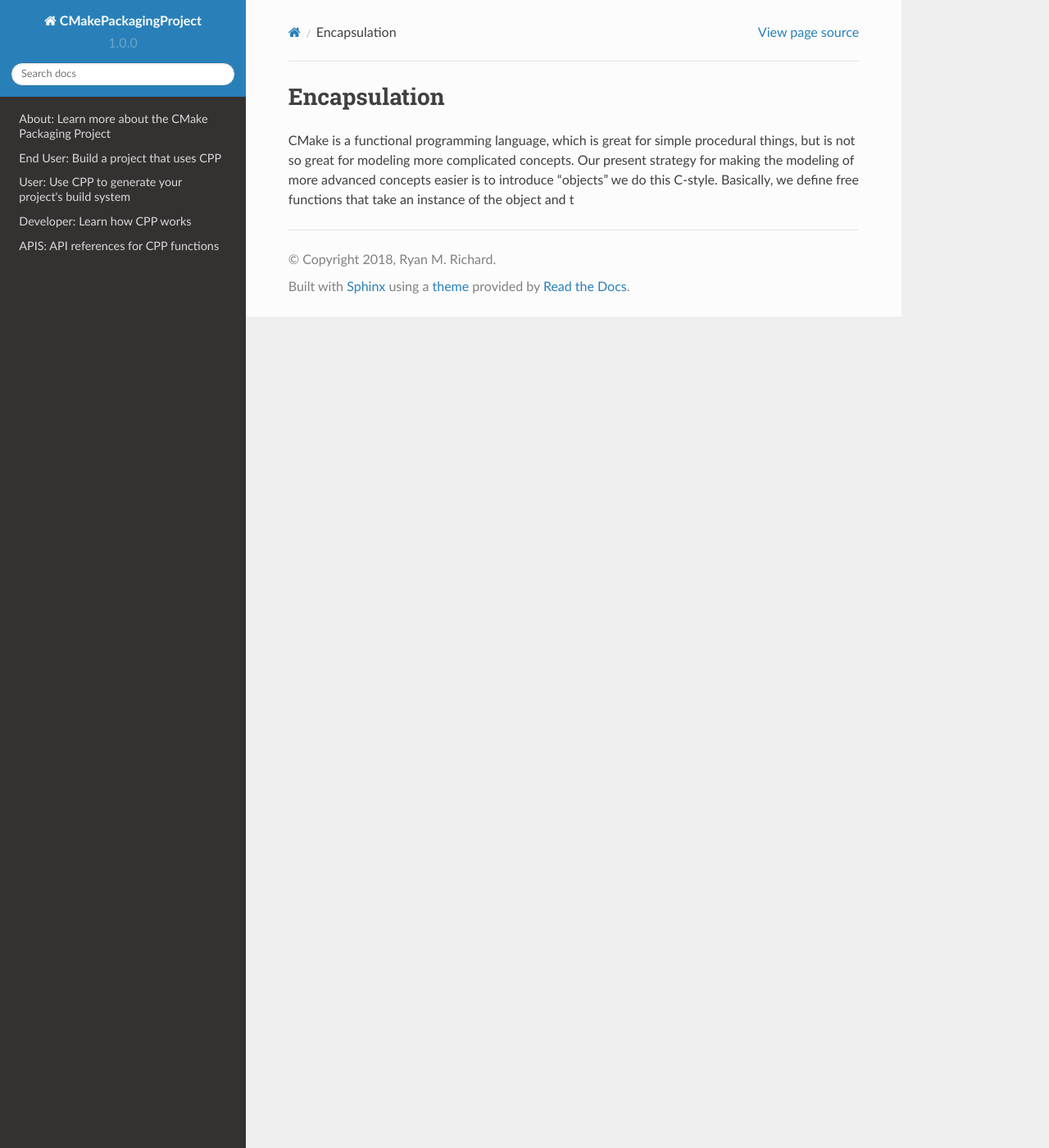
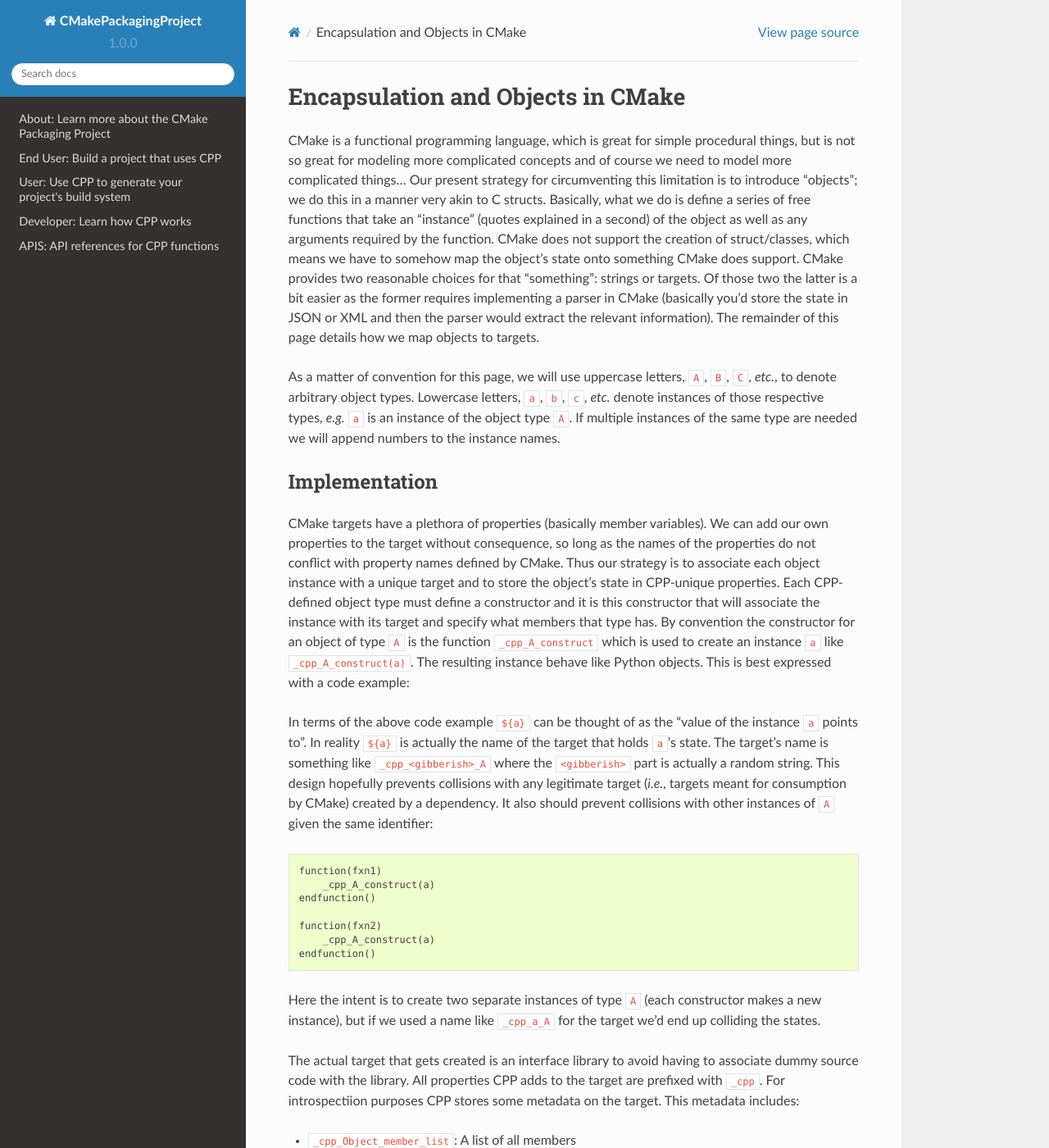
Before and after one commit to CMakePP/CMaize, a Sphinx documentation site: the page built from docs/source/developer/encapsulation.rst, in a window 1280 px wide and 1400 px high. Shown: the whole window at 82% size. Built offline with Sphinx 7.4.7 and the Read the Docs theme 2.0.0, drawn with Linux system fonts in a browser that asks for light colours; some of the changed text lies outside the part shown.

Commit message:
Starts support for objects

```diff
--- a/docs/source/developer/encapsulation.rst
+++ b/docs/source/developer/encapsulation.rst
@@ -1,8 +1,118 @@
-Encapsulation
-=============
+.. _encapsulation-label:
+
+Encapsulation and Objects in CMake
+==================================
 
 CMake is a functional programming language, which is great for simple procedural
-things, but is not so great for modeling more complicated concepts. Our present
-strategy for making the modeling of more advanced concepts easier is to
-introduce "objects" we do this C-style.  Basically, we define free functions
-that take an instance of the object and t
+things, but is not so great for modeling more complicated concepts and of course
+we need to model more complicated things... Our present strategy for
+circumventing this limitation is to introduce "objects"; we do this in a manner
+very akin to C structs.  Basically, what we do is define a series of free
+functions that take an "instance" (quotes explained in a second) of the object
+as well as any arguments required by the function. CMake does not support the
+creation of struct/classes, which means we have to somehow map the object's
+state onto something CMake does support. CMake provides two reasonable choices
+for that "something": strings or targets. Of those two the latter is a bit
+easier as the former requires implementing a parser in CMake (basically you'd
+store the state in JSON or XML and then the parser would extract the relevant
+information). The remainder of this page details how we map objects to targets.
+
+As a matter of convention for this page, we will use uppercase letters, ``A``,
+``B``, ``C``, *etc.*, to denote arbitrary object types. Lowercase letters,
+``a``, ``b``, ``c``, *etc.* denote instances of those respective types, *e.g.*
+``a`` is an instance of the object type ``A``. If multiple instances of the same
+type are needed we will append numbers to the instance names.
+
+Implementation
+--------------
+
+CMake targets have a plethora of properties (basically member variables). We can
+add our own properties to the target without consequence, so long as the names
+of the properties do not conflict with property names defined by CMake. Thus
+our strategy is to associate each object instance with a unique target and to
+store the object's state in CPP-unique properties. Each CPP-defined object type
+must define a constructor and it is this constructor that will associate the
+instance with its target and specify what members that type has. By convention
+the constructor for an object of type ``A`` is the function ``_cpp_A_construct``
+which is used to create an instance ``a`` like ``_cpp_A_construct(a)``. The
+resulting instance behave like Python objects. This is best expressed with a
+code example:
+
+.. code-block::cmake
+
+   function(fxn_taking_an_object the_instance)
+       # set the_instance's member X to 1
+   endfunction()
+
+   _cpp_A_construct(a)
+   #set a's member X to 0
+   fxn_taking_an_object(${a})
+   #a's member X is now 1
+
+   set(a2 ${a}) #is a shallow copy
+   #a2's member X is 1
+   #set a2's member X to 2
+   #a's member X is now 2 (as is a2's member X)
+
+
+In terms of the above code example ``${a}`` can be thought of as the "value of
+the instance ``a`` points to". In reality ``${a}`` is actually the name of the
+target that holds ``a``'s state. The target's name is something like
+``_cpp_<gibberish>_A`` where the ``<gibberish>`` part is actually a random
+string. This design hopefully prevents collisions with any legitimate target
+(*i.e.*, targets meant for consumption by CMake) created by a dependency. It
+also should prevent collisions with other instances of ``A`` given the same
+identifier:
+
+.. code-block::
+
+    function(fxn1)
+        _cpp_A_construct(a)
+    endfunction()
+
+    function(fxn2)
+        _cpp_A_construct(a)
+    endfunction()
+
+Here the intent is to create two separate instances of type ``A`` (each
+constructor makes a new instance), but if we used a name like ``_cpp_a_A`` for
+the target we'd end up colliding the states.
+
+The actual target that gets created is an interface library to avoid having
+to associate dummy source code with the library. All properties CPP adds to the
+target are prefixed with ``_cpp``. For introspectiion purposes CPP stores some
+metadata on the target. This metadata includes:
+
+- ``_cpp_Object_member_list``: A list of all members
+
+When we add a member ``xxx`` to the object it creates the property ``_cpp_xxx``.
+Since these properties are set on a per target basis the member ``xxx`` can be
+interpreted differently on another target of another type without consequence.
+
+One caveat with this design is that there is no deletion. Even when all
+variables containing the handle to an object instance go out of scope the actual
+target will still exist. As far as I know there is no way to delete a target
+from CMake. This design supports 62^5 instances of each object type, *i.e*
+roughly a billion, so the lack of memory is likely to be a problem before
+the lack of an untaken identifier.
+
+
+
+Creating a New Object Type
+--------------------------
+
+The previous section detailed how CPP implements objects. This section provides
+guidance on creating a new object type. To that end the first step is to
+implement your object's constructor. Typically this looks like:
+
+.. code-block::cmake
+    include_guard()
+    include(object/new_target)
+
+    function(_cpp_A_construct instance)
+        _cpp_Object_new_target(_cAc_handle A)
+        _cpp_Object_add_member_value(_cAc_handle member1 member2)
+        set(${instance} ${_cAc_handle} PARENT_SCOPE)
+    endfunction()
+
+The first line obtains a fresh
```
Also changed, not shown: 4 other files.
